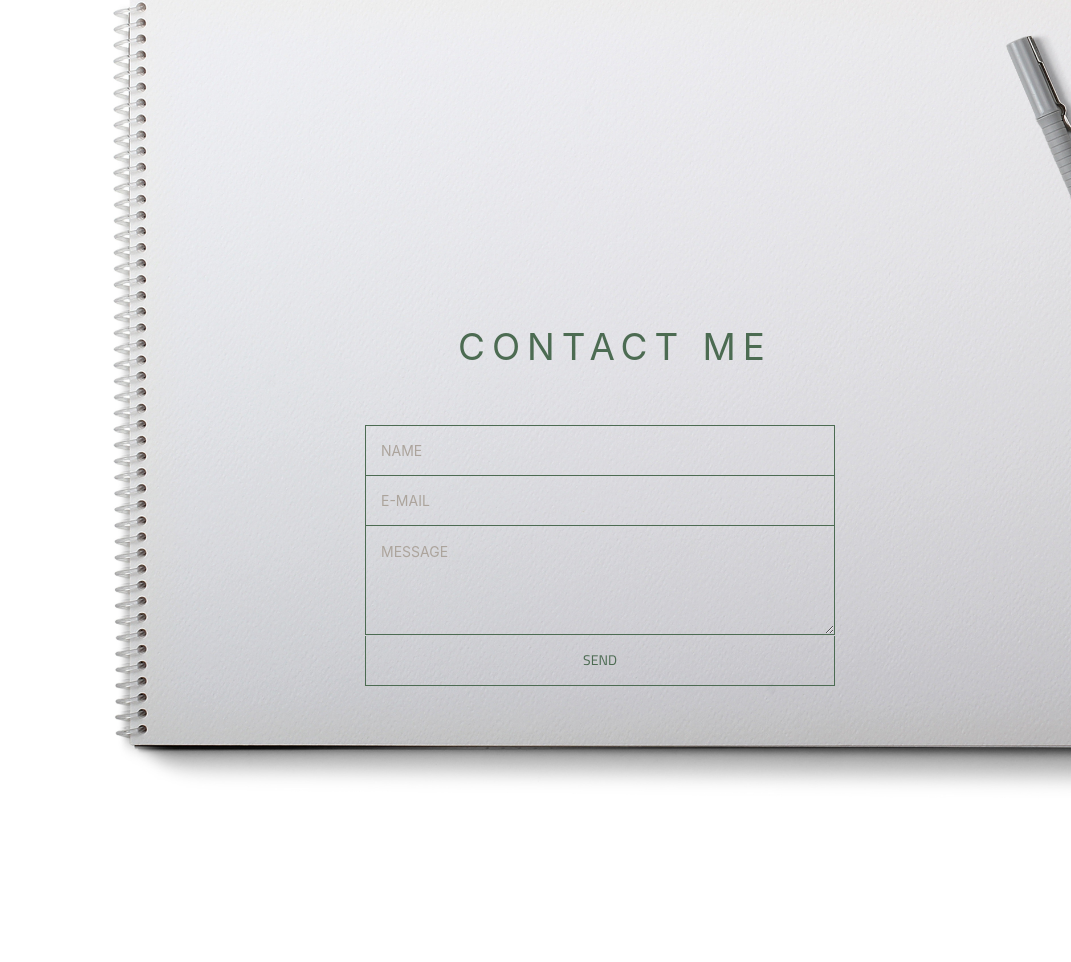
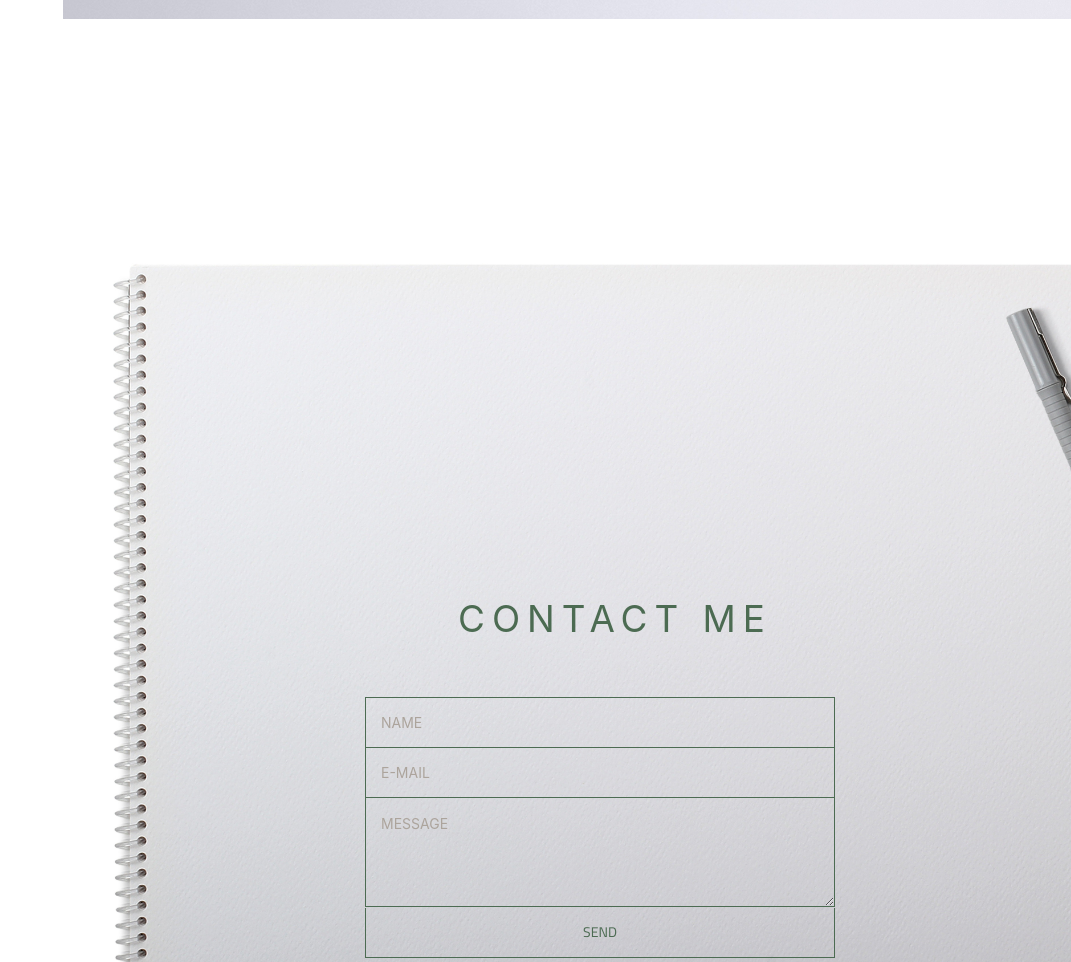
Before and after one commit to daniellebeers/BlackrockPortfolio, a website with bundled scripts: page index.html in a window 1280 px wide. Shown: the part 6606-7568 px from the top of the page, without its empty margins (209-1280 px from the left). Built offline with nearby package versions, Linux system fonts and the light colour scheme; files whose address does not match are found by name.

Commit message:
update contact

```diff
--- a/css/resume.css
+++ b/css/resume.css
@@ -433,7 +433,7 @@ section.resume-section .resume-item .resume-date {
 
 #contact{
   position:relative;
-  bottom: 82em;
+  bottom: 65em;
   left: 3em;
 }
 
```
